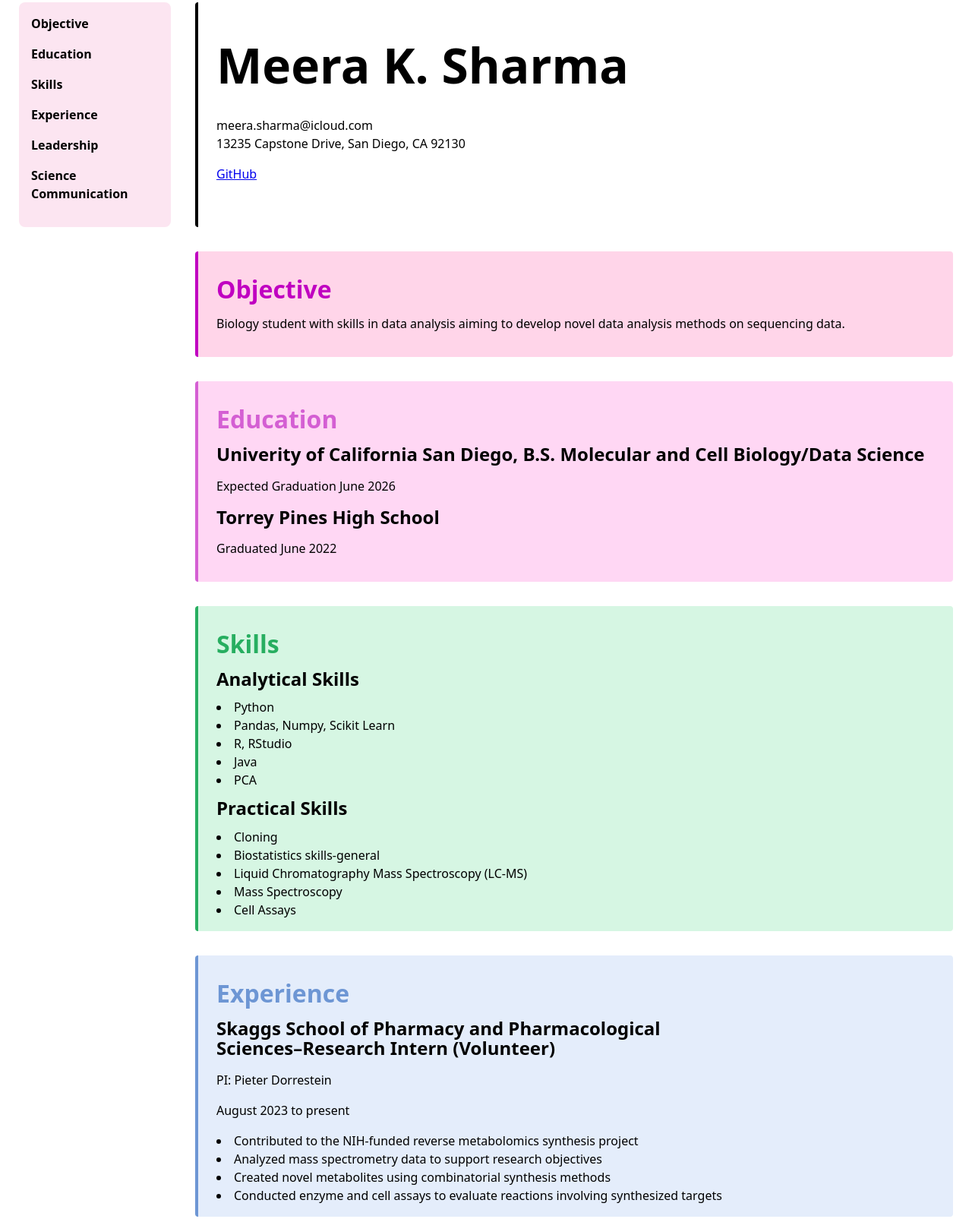
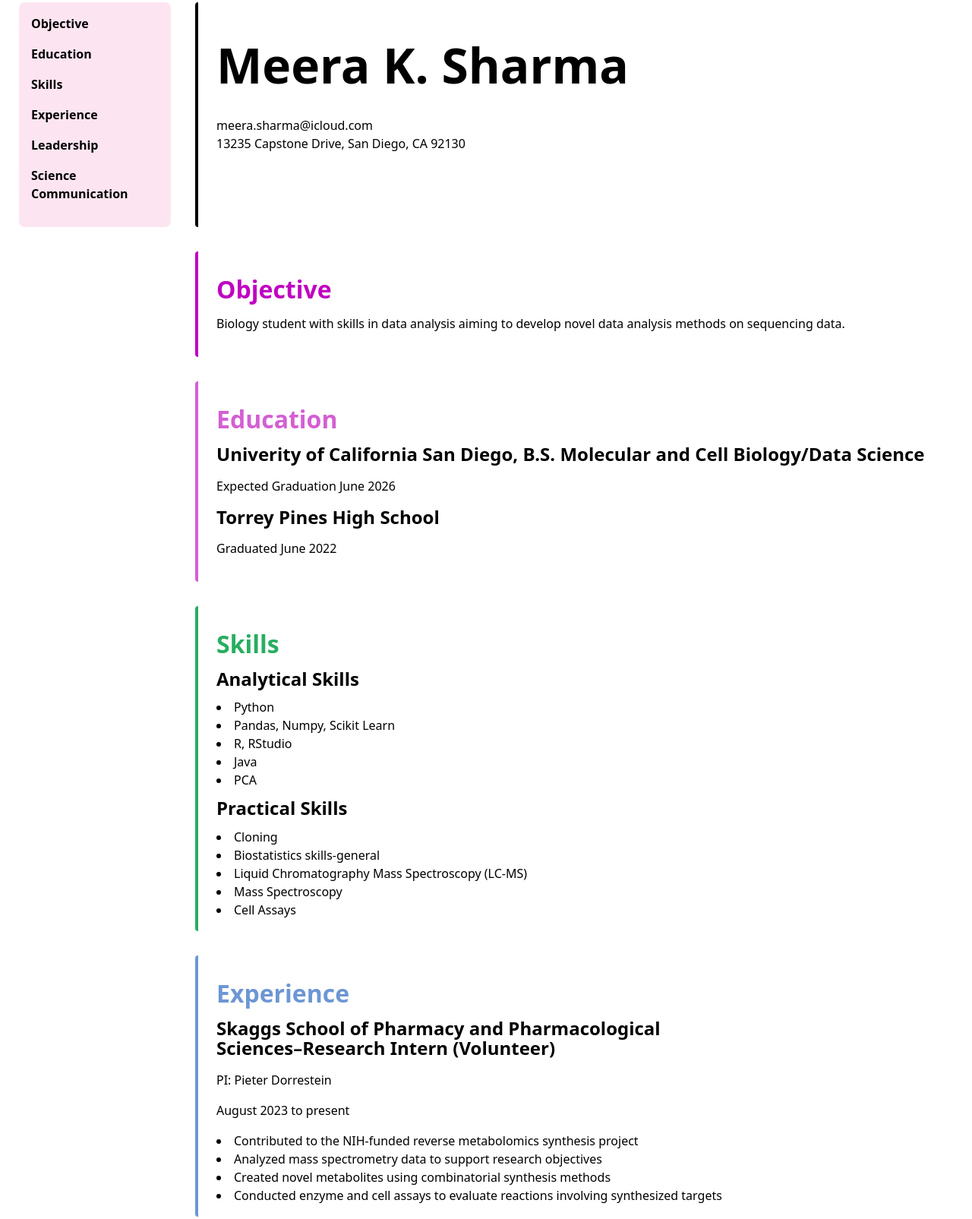
Before and after one commit to msharma-26/portfolio, a plain HTML site: page resume/index.html in a window 1280 px wide. Shown: the part 132-1737 px from the top of the page at 76% size. Drawn offline with Linux system fonts and the light colour scheme.

Commit message:
removed colors for resume sections

```diff
--- a/resume/index.html
+++ b/resume/index.html
@@ -33,7 +33,6 @@
     <section name = "name" class = "resume name" id = "name">
         <h1>Meera K. Sharma</h1>
         <p>meera.sharma@icloud.com <br> 13235 Capstone Drive, San Diego, CA 92130</p>
-        <a href = https://github.com/msharma-26>GitHub</a>
     </section>
 
     <section name = "objective" class = "resume objective" id = "objective">
--- a/style.css
+++ b/style.css
@@ -217,7 +217,7 @@ section h2 {
 /* Pink Section */
 .objective {
   border-color: var(--objective-border);
-  background-color: var(--objective-bg);
+  /* background-color: var(--objective-bg); */
 }
 
 .objective h2 {
@@ -227,7 +227,7 @@ section h2 {
 /* Light Purple Section */
 .education {
   border-color: var(--education-border);
-  background-color: var(--education-bg);
+  /* background-color: var(--education-bg); */
 }
 
 .education h2 {
@@ -237,7 +237,7 @@ section h2 {
 /* Green Section */
 .skills {
   border-color: #27ae60;
-  background-color: #d6f6e3;
+  /* background-color: #d6f6e3; */
 }
 
 .skills h2 {
@@ -247,7 +247,7 @@ section h2 {
 /* Blue Section */
 .experience{
   border-color: #6d96d4;
-  background-color: #e4edfb;
+  /* background-color: #e4edfb; */
 }
 
 .experience h2 {
@@ -257,7 +257,7 @@ section h2 {
 /* Muted Purple Section */
 .leadership {
   border-color: #a44db7;
-  background-color: #e3d0f9;
+  /* background-color: #e3d0f9; */
 }
 
 .leadership h2 {
@@ -267,7 +267,7 @@ section h2 {
 /* Pastel Pink Section */
 .communication {
   border-color: #18a0bf;
-  background-color: #d3f1f7;
+  /* background-color: #d3f1f7; */
 }
 
 .communication h2 {
```
